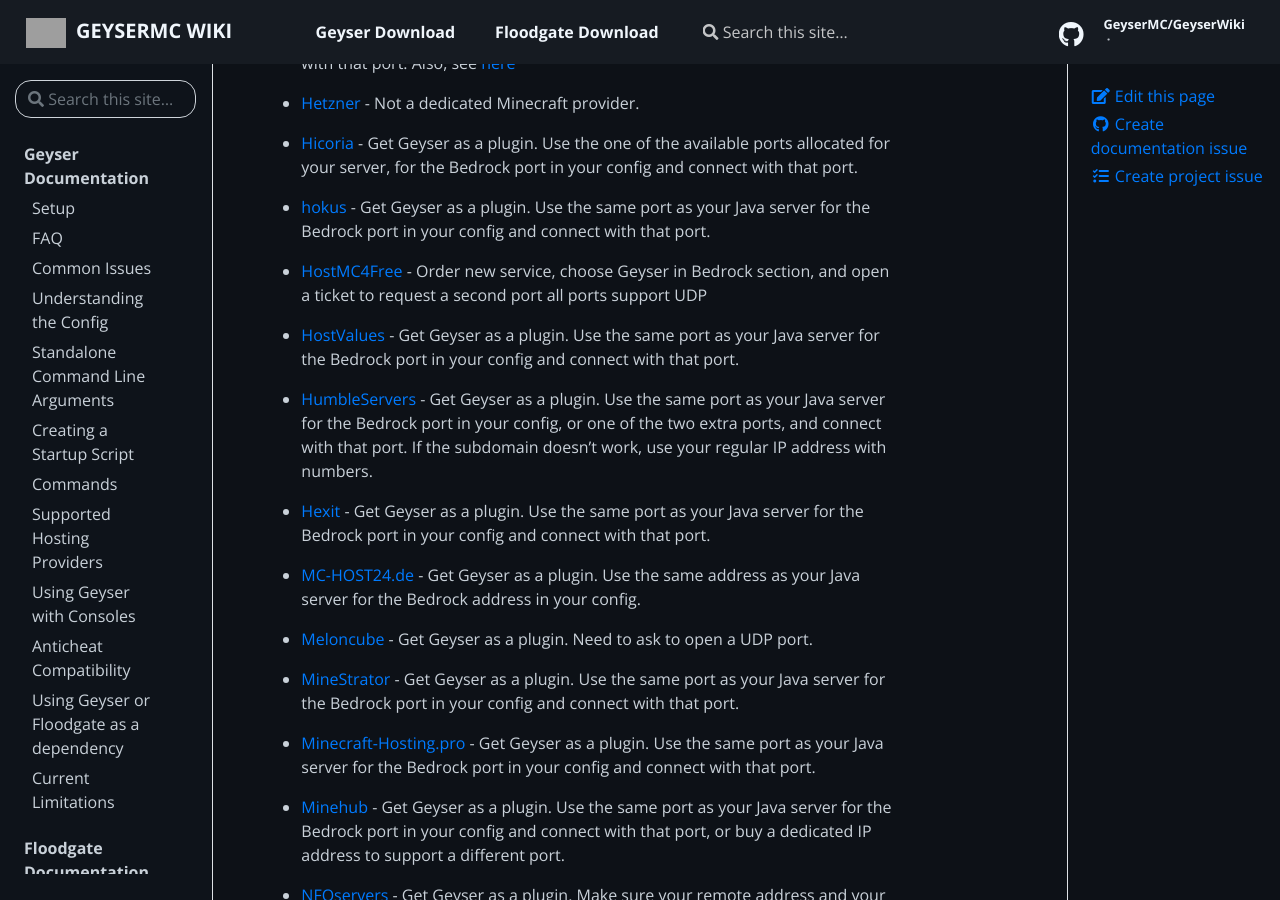
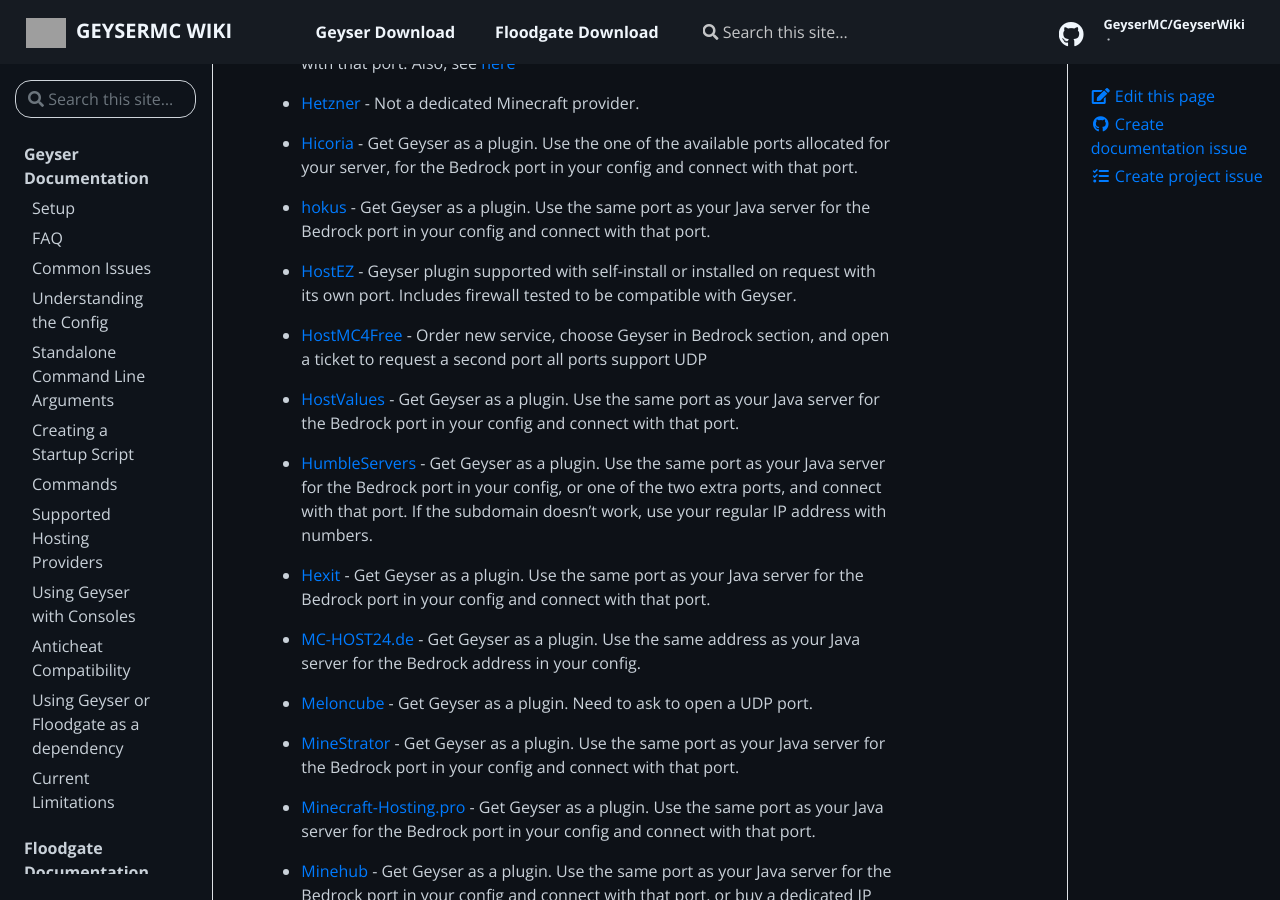
Before and after one commit to GeyserMC/GeyserWiki, a Jekyll site: the page built from _docs/geyser/supported-hosting-providers.md, in a window 1280 px wide and 900 px high, scrolled down 3654 px. Built offline with Jekyll 4.4.1, drawn with Linux system fonts in a browser that asks for light colours; grey boxes are pictures that could not be loaded.

Commit message:
Update providers.json (#30)
Add HostEZ to the supported list for plugins.

```diff
--- a/_data/providers.json
+++ b/_data/providers.json
@@ -229,6 +229,11 @@
       "description_template": "default"
     },
     {
+      "name": "HostEZ",
+      "url": "https://hostez.io/minecraft",
+      "description": "Geyser plugin supported with self-install or installed on request with its own port. Includes firewall tested to be compatible with Geyser."
+    },
+    {
       "name": "HostMC4Free",
       "url": "https://hostmc4free.com",
       "description": "Order new service, choose Geyser in Bedrock section, and open a ticket to request a second port all ports support UDP"
```
